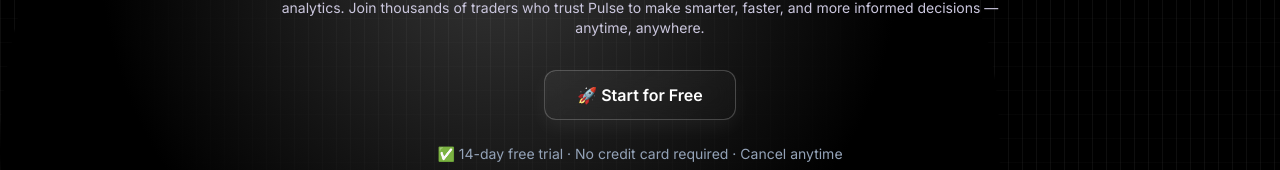
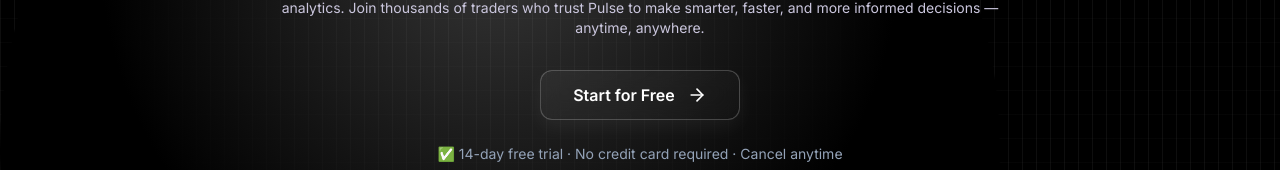
Before and after one commit to winsnew/Pulse-LandingPage, a Next.js app: page / in a window 1280 px wide. Shown: the part 270-440 px from the top of the page. Built offline with nearby package versions, Linux system fonts and the light colour scheme.

Commit message:
Added Ripple effect in arrow right hero section

```diff
--- a/components/sections/Hero.tsx
+++ b/components/sections/Hero.tsx
@@ -5,6 +5,7 @@
 import Image from "next/image";
 import { useNavbar } from "@/hooks/nav-provider";
 import MotionLink from "../customs/MotionLink";
+import { ArrowRight } from "lucide-react";
 
 const containerVariant: Variants = {
     hidden: { opacity: 0, scale: 0.96 },
@@ -77,11 +78,11 @@
                             viewport={{ once: true }}
                         >
                             Transform Your Business With Intelligent Analytics{" "}
-                            <span
+                            <motion.span
                                 className="chrome-text inline-block "
                             >
                                 Pulse
-                            </span>{" "}
+                            </motion.span>{" "}
                             - Your AI Trading Partner
                         </motion.h1>
 
@@ -105,27 +106,53 @@
                             <div className="flex sm:flex-row gap-4 justify-center items-center">
                                 <MotionLink
                                     href="#"
-                                    className="glass-cta-btn relative inline-block px-8 py-3 rounded-xl font-semibold text-white
+                                    className="glass-cta-btn group relative inline-flex gap-3 px-8 py-3 rounded-xl font-semibold text-white
                                 backdrop-blur-md border border-white/10
                                 bg-gradient-to-br from-[#1a1a1a]/80 via-[#2c2c2c]/70 to-[#1a1a1a]/80
                                 shadow-[inset_0_0_1px_rgba(255,255,255,0.05),0_4px_20px_rgba(0,0,0,0.4)]
-                                transition-all duration-300 hover:scale-105 hover:shadow-[0_0_15px_rgba(255,255,255,0.1)]
+                                transition-all duration-300 hover:scale-105 hover:shadow-[0_0_15px_rgba(255,255,255,0.1)] flex flex-row justify-evenly
                                 "
-                                    whileHover={{ scale: 1.06 }}
-                                    whileTap={{ scale: 0.95 }}
+                                    whileHover={{ scale: 1.02, y: -2, transition: { duration: 0.3, ease: [0.25, 0.46, 0.45, 0.94] } }}
+                                    whileTap={{ scale: 0.95, y:0, transition: {duration: 0.1, ease: "easeOut"}}}
                                     aria-label="Start for Free"
                                 >
-                                    🚀 Start for Free
+                                    Start for Free
+
+
+                                    <motion.div className="relative z-10 flex items-center justify-center"
+                                        initial={{x:0, rotate: 0}}
+                                        whileHover={{
+                                            x:6,
+                                            transition: {
+                                                duration: 0.4,
+                                                ease: [0.25,0.46,0.45,0.94],
+                                                type: "spring",
+                                                stiffness: 200,
+                                                damping: 15
+                                            }
+                                        }}
+                                        whileTap={{
+                                            x:12,
+                                            scale:1.1,
+                                            rotate:15,
+                                            transition: {
+                                                duration: 0.2,
+                                                ease: "easeInOut",
+                                                type: "spring",
+                                                stiffness: 400,
+                                                damping: 10
+                                            }
+                                        }}
+                                    >
+                                        <motion.div
+                                            whileHover={{scale:1.1}}
+                                            whileTap={{scale:1.2}}
+                                            transition={{duration:0.2, ease:"easeOut"}}
+                                        >
+                                            <ArrowRight className="w-5 h-5"/>
+                                        </motion.div>
+                                    </motion.div>
                                 </MotionLink>
-
-                                {/* <MotionLink
-                                    href="#"
-                                    className="px-8 py-3 rounded-xl text-slate-100 font-medium bg-white/5 border border-white/10 hover:border-white/20 hover:backdrop-blur-md hover:text-white transition-all duration-300"
-                                    whileHover={{ scale: 1.06 }}
-                                    whileTap={{ scale: 0.95 }}
-                                >
-                                    Book a Demo
-                                </MotionLink> */}
                             </div>
 
                             <motion.span
```
